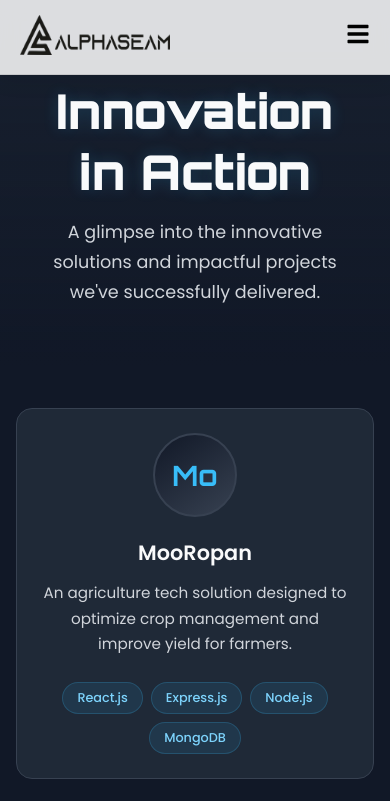
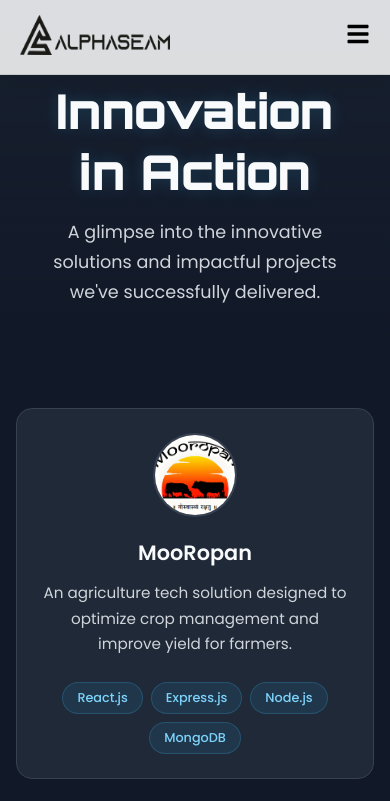
Before and after one commit to TejasMahakalAlpha/alphaseam-nextjs, a Next.js app: page /projects in a window 390 px wide. Shown: the top 801 px of the page. Built offline with nearby package versions, Linux system fonts and the light colour scheme.

Commit message:
add photo in project page

```diff
--- a/src/app/projects/page.tsx
+++ b/src/app/projects/page.tsx
@@ -3,61 +3,70 @@
 // app/projects/page.tsx
 import React, { useEffect, useRef } from 'react';
 import Head from 'next/head';
+import Image from 'next/image'; // Import the Image component
 import styles from './project.module.css';
 import Link from 'next/link';
 import AOS from 'aos';
 import 'aos/dist/aos.css';
 
-// --- Backend Logic Removed ---
-// Static project data based on your screenshots.
-const projectsData = [
+// Type definition for a Project
+interface Project {
+  _id: string;
+  title: string;
+  description: string;
+  image: string; // Added image property
+  tags?: string[];
+}
+
+// --- UPDATED: Static project data with image paths ---
+// Make sure you have these images in your /public/projects/ folder
+const projectsData: Project[] = [
   {
     _id: '1',
     title: 'MooRopan',
     description: 'An agriculture tech solution designed to optimize crop management and improve yield for farmers.',
+    image: '/image/mooropan.png', // Image path
     tags: ['React.js', 'Express.js', 'Node.js', 'MongoDB'],
   },
   {
     _id: '2',
     title: 'SRDT',
     description: 'A security and data transformation tool ensuring data integrity and protection for enterprise-level applications.',
+    image: '/image/srdt.png', // Image path
     tags: ['React.js', 'Java', 'Spring Boot', 'MySQL'],
   },
   {
     _id: '3',
     title: 'Amsa',
     description: 'A comprehensive software suite for managing complex business operations and workflows.',
+    image: '/image/amsa.png', // Image path
     tags: ['React.js', 'Node.js', 'Express.js', 'MongoDB'],
   },
   {
     _id: '4',
     title: 'Crowd Fund',
     description: 'A robust platform for raising capital through community contributions, featuring secure payment gateway and project tracking.',
+    image: '/image/crowdfund_logo.png', // Image path
     tags: ['React', 'Java', 'Spring boot', 'MySQL', 'Razorpay', 'Postgresql'],
   },
   {
     _id: '5',
     title: 'Agrimitra',
     description: 'A farmer-centric application providing vital information on weather, market rates, and best farming practices.',
+    image: '/image/agrimitra.jpeg', // Image path
     tags: ['React.js', 'Node.js', 'Express.js', 'MongoDB'],
   },
   {
     _id: '6',
     title: 'Exilieen',
     description: 'A comprehensive software suite for managing complex business operations and workflows.',
+    image: '/image/exilieen_logo.png', // Image path
     tags: ['React.js', 'MongoDB', 'Node.js', 'Express.js'],
   },
 ];
 
-// Type definition for a Project
-interface Project {
-  _id: string;
-  title: string;
-  description: string;
-  tags?: string[];
-}
 
-// Custom Hook for the 3D Tilt effect
+// Custom Hook for the 3D Tilt effect (No changes here)
 const use3DTilt = () => {
   const ref = useRef<HTMLDivElement>(null);
   useEffect(() => {
@@ -90,15 +99,6 @@
   return ref;
 };
 
-// Helper to get initials from title
-const getInitials = (title: string) => {
-  const words = title.split(' ');
-  if (words.length > 1) {
-    return words[0].charAt(0) + words[1].charAt(0);
-  }
-  return title.slice(0, 2);
-};
-
 // ProjectCard component
 interface ProjectCardProps {
   project: Project;
@@ -107,7 +107,8 @@
 
 const ProjectCard: React.FC<ProjectCardProps> = ({ project, index }) => {
   const tiltRef = use3DTilt();
-  const initials = getInitials(project.title);
+
+  // The 'getInitials' function is no longer needed
 
   return (
     <div
@@ -116,8 +117,14 @@
       data-aos="fade-up"
       data-aos-delay={100 * index}
     >
+      {/* --- UPDATED: Replaced initials with Image component --- */}
       <div className={styles.projectLogo}>
-        <span>{initials}</span>
+        <Image
+            src={project.image}
+            alt={`${project.title} Logo`}
+            layout="fill"
+            objectFit="cover"
+        />
       </div>
       <div className={styles.projectCardContent}>
         <h3>{project.title}</h3>
@@ -134,6 +141,7 @@
   );
 };
 
+// Main ProjectsPage component (No changes here)
 const ProjectsPage: React.FC = () => {
   useEffect(() => {
     AOS.init({ once: true, duration: 800, easing: 'ease-in-out' });
--- a/src/app/projects/project.module.css
+++ b/src/app/projects/project.module.css
@@ -74,7 +74,7 @@
   align-items: center;
 
   /* 3D Effect Properties */
-  transform-style: preserve-d;
+  transform-style: preserve-3d;
   transform: perspective(1000px) rotateY(var(--rotateY)) rotateX(var(--rotateX));
   transition: transform 0.1s ease-out, border-color 0.3s ease;
 }
@@ -83,20 +83,20 @@
   border-color: var(--accent-color);
 }
 
+/* --- UPDATED --- */
 .projectLogo {
+  position: relative; /* Added for Image component positioning */
+  overflow: hidden;   /* Added to clip the image into a circle */
   width: 120px;
   height: 120px;
   border-radius: 50%;
-  background: linear-gradient(145deg, #111827, #374151);
+  background: linear-gradient(145deg, #111827, #374151); /* Fallback background */
   border: 2px solid var(--border-color);
   display: flex;
   align-items: center;
   justify-content: center;
   margin-bottom: 24px;
   transform: translateZ(40px); /* Makes logo pop out */
-  font-family: 'Orbitron', sans-serif;
-  font-size: 2.5rem;
-  color: var(--accent-color);
 }
 
 .projectCardContent {
@@ -191,25 +191,22 @@
 /* ======== Tablets (e.g., iPads) and smaller devices ======== */
 @media (max-width: 768px) {
   .heroSection {
-    padding: 100px 24px 80px; /* Reduced vertical padding */
+    padding: 100px 24px 80px;
   }
 
   .projectsGrid {
     padding: 60px 0;
-    /* The auto-fit property will naturally handle column wrapping.
-       Let's adjust the minimum size for a better fit on tablets. */
     grid-template-columns: repeat(auto-fit, minmax(300px, 1fr));
     gap: 24px;
   }
 
   .projectCard {
-    padding: 24px; /* Reduced card padding */
+    padding: 24px;
   }
 
   .projectLogo {
     width: 100px;
     height: 100px;
-    font-size: 2rem;
   }
 
   .projectCardContent h3 {
@@ -230,7 +227,7 @@
 /* ======== Mobile Phones ======== */
 @media (max-width: 480px) {
   .container {
-    padding: 0 16px; /* Reduced side padding for the whole page */
+    padding: 0 16px;
   }
 
   .heroSection {
@@ -238,7 +235,6 @@
   }
 
   .projectsGrid {
-    /* Ensure grid items take up more space on small screens */
     grid-template-columns: 1fr;
     gap: 24px;
     padding: 40px 0;
@@ -247,7 +243,6 @@
   .projectLogo {
     width: 80px;
     height: 80px;
-    font-size: 1.75rem;
     margin-bottom: 20px;
   }
 
@@ -256,7 +251,7 @@
   }
 
   .projectCardContent p {
-    font-size: 0.95rem; /* Slightly smaller paragraph text */
+    font-size: 0.95rem;
   }
 
   .ctaSection {
```
Also changed, not shown: public/image/crowdfund_logo.png (added), 1 other file (tests, documents, lock files or other folders).
